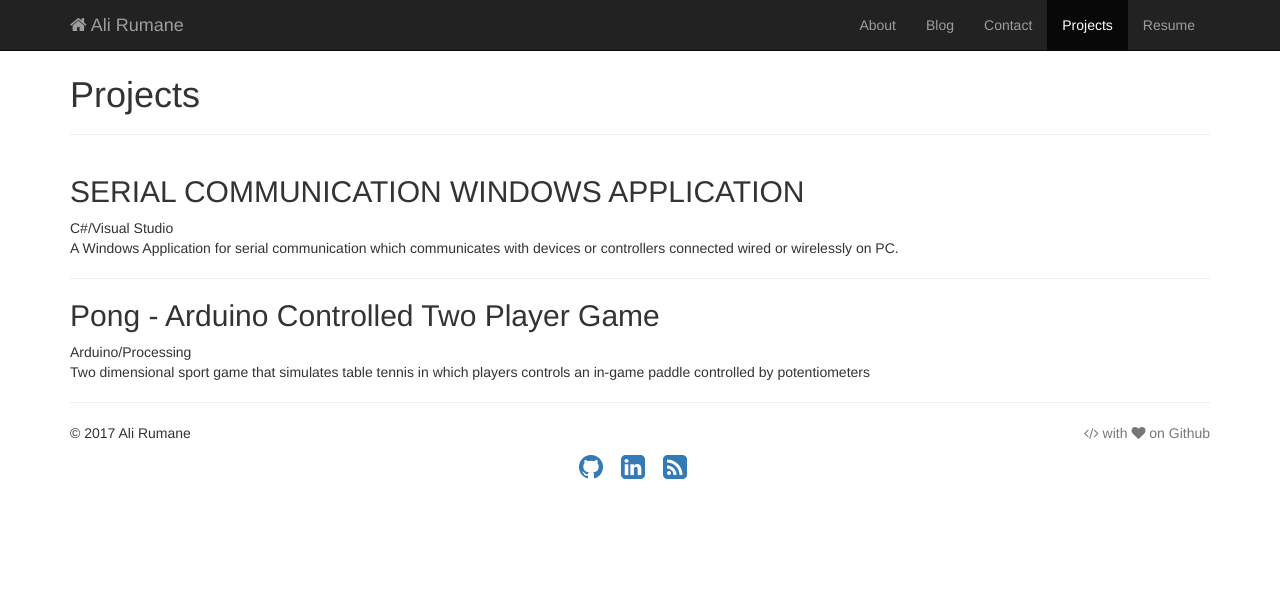
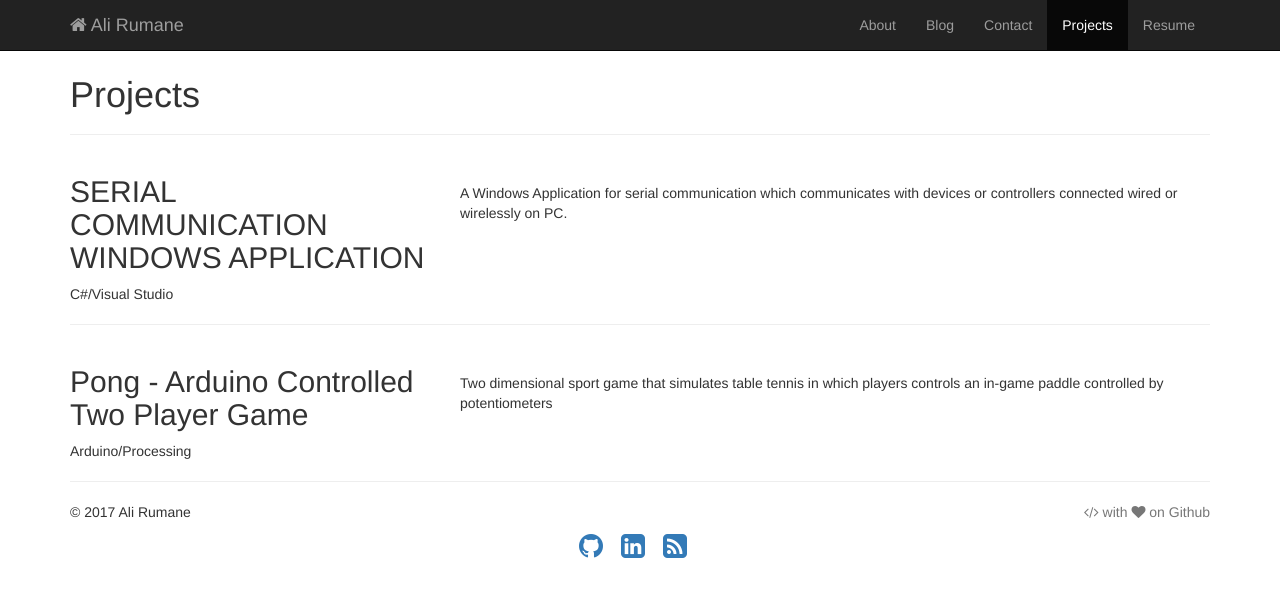
Before and after one commit to alirumane/ali-backup, a Jekyll site: the page built from projects.html, in a window 1280 px wide. Shown: the top 597 px of the page. Built offline with Jekyll 4.4.1, drawn with Linux system fonts in a browser that asks for light colours.

Commit message:
Update projects.html

```diff
--- a/projects.html
+++ b/projects.html
@@ -7,7 +7,8 @@
 {% include JB/setup %}
 
 {% for project in site.data.projects.projects %}
-
+  <div class="row">
+    <div class="col-md-4">
       <h2>
         {% if project.links.site %}
           <i class="fa fa-globe"></i> <a href="{{ project.links.site }}">{{project.name}}</a>
@@ -16,13 +17,15 @@
         {% endif %}
       </h2>
       {{project.technologies}}
+    </div>
 
-
+    <div class="col-md-8" style="margin-top:2em; margin-bottom:1em">
       <div>{{project.description}}</div>
       {% if project.links.github %}
         <div><i class="fa fa-github"></i> <a href="{{ project.links.github }}">{{project.name}}</a></div>
       {% endif %}
-
+    </div>
+  </div>
   {% if forloop.last == false %}
     <hr/>
   {% endif %}
```
